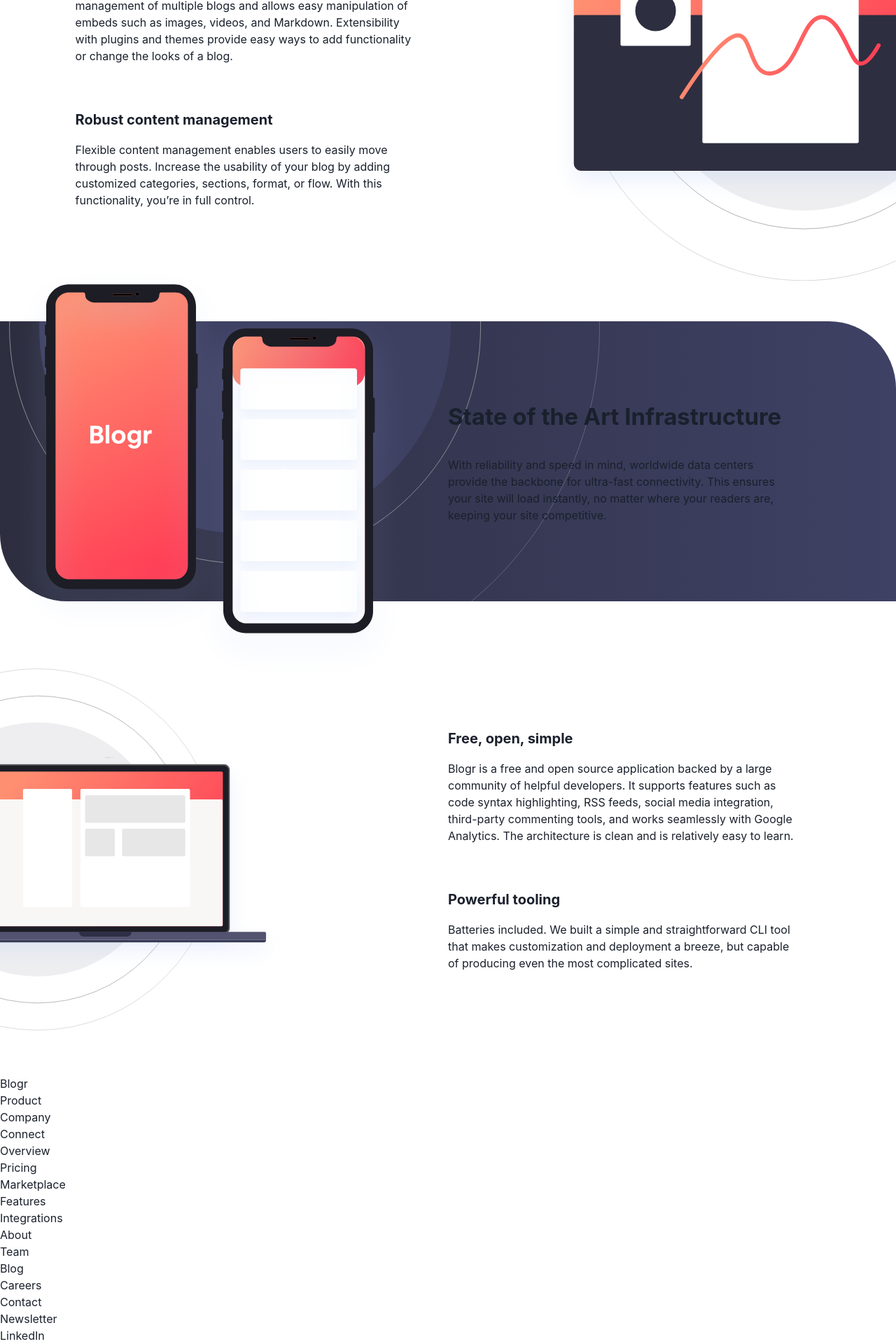
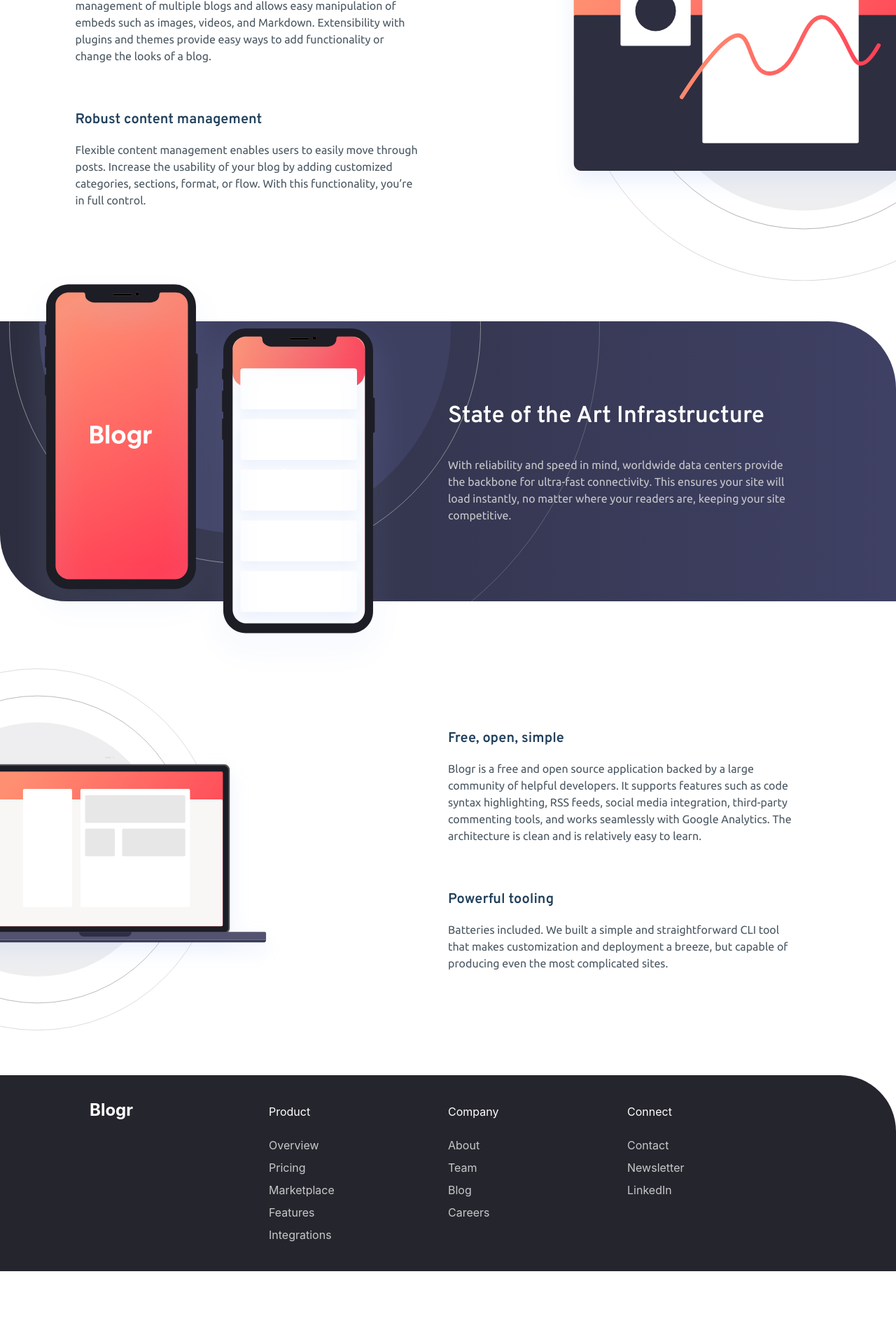
Before and after one commit to WilliamLa59/WebMockups, a React (Create React App) app in the folder blogr-landing-page/: page / in a window 1280 px wide. Shown: the part 794-2714 px from the top of the page at 70% size. After the commit the page ends 2610 px from the top, so only its background shows below. Built offline with nearby package versions, Linux system fonts and the light colour scheme.

Commit message:
footer completed
- general styling mostly done
(hero and nav still need some work)

```diff
--- a/blogr-landing-page/src/components/Footer/Footer.jsx
+++ b/blogr-landing-page/src/components/Footer/Footer.jsx
@@ -1,42 +1,50 @@
 import React from 'react'
 import { Text } from '@chakra-ui/react'
+import "./Footer.scss"
+
 export const Footer = () => {
   return (
     <footer>
       <div className='footer-container'>
+
         <div className='footer-logo'>
-          <Text>Blogr</Text>
+          <Text  fontSize="24" fontWeight="bold">Blogr</Text>
         </div>
 
-        <div className='col1-title'>
-          <Text>Product</Text>
+        <div className='col1'>
+          <div className='col1-title col-title'>
+            <Text>Product</Text>
+          </div>
+          <div className='item-container'>
+            <Text className='col-items'>Overview</Text>
+            <Text className='col-items'>Pricing</Text>
+            <Text className='col-items'>Marketplace</Text>
+            <Text className='col-items'>Features</Text>
+            <Text className='col-items'>Integrations</Text>
+          </div>
         </div>
 
-        <div className='col2-title'>
-          <Text>Company</Text>
+        <div className='col2'>
+          <div className='col2-title col-title'>
+            <Text>Company</Text>
+          </div>
+          <div className='item-container'>
+            <Text className='col-items'>About</Text>
+            <Text className='col-items'>Team</Text>
+            <Text className='col-items'>Blog</Text>
+            <Text className='col-items'>Careers</Text>
+          </div>
         </div>
 
-        <div className='col3-title'>
-          <Text>Connect</Text>
-        </div>
-
-        <div className='col1-items'>
-          <Text>Overview</Text>
-          <Text>Pricing</Text>
-          <Text>Marketplace</Text>
-          <Text>Features</Text>
-          <Text>Integrations</Text>
-        </div>
-        <div className='col2-items'>
-          <Text>About</Text>
-          <Text>Team</Text>
-          <Text>Blog</Text>
-          <Text>Careers</Text>
-        </div>
-        <div className='col3-items'>
-          <Text>Contact</Text>
-          <Text>Newsletter</Text>
-          <Text>LinkedIn</Text>
+        <div className='col3'>
+          <div className='col3-title col-title'>
+            <Text>Connect</Text>
+          </div>
+          <div className='item-container'>
+            <Text className='col-items'>Contact</Text>
+            <Text className='col-items'>Newsletter</Text>
+            <Text className='col-items'>LinkedIn</Text>
+          </div>
         </div>
 
       </div>
--- a/blogr-landing-page/src/components/Footer/Footer.scss
+++ b/blogr-landing-page/src/components/Footer/Footer.scss
@@ -0,0 +1,38 @@
+@import "../Shared/Shared.scss";
+
+.footer-container {
+  background-color: $footerDarkGrey;
+  color: $whiteTextColour;
+  border-radius: 0 5rem 0 0;
+  display: grid;
+  grid-template-columns: 1fr 1fr 1fr 1fr;
+  padding: 2rem 8rem;
+}
+
+.footer-links {
+  bottom: 1rem;
+}
+
+.footer-logo {
+  cursor: pointer;
+}
+
+.col-title {
+  margin-top: 0.5rem;
+  margin-bottom: 1.5rem;
+}
+
+.item-container {
+  display: flex;
+  flex-direction: column;
+}
+
+.col-items {
+  display: inline-block;
+  cursor: pointer;
+  color: $footerTextColour;
+  margin-bottom: 0.5rem;
+  &:hover {
+    text-decoration: underline;
+  }
+}
--- a/blogr-landing-page/src/components/Hero/Hero.jsx
+++ b/blogr-landing-page/src/components/Hero/Hero.jsx
@@ -29,10 +29,10 @@
 
         <Center>
           <div className='hero-btns'>
-            <Button >
-              Start For Free
+            <Button className='start-btn'>
+              Start for Free
             </Button>
-            <Button variant="outline">
+            <Button className='learn-btn'variant="outline">
               Learn More
             </Button>
           </div>
--- a/blogr-landing-page/src/components/Hero/Hero.scss
+++ b/blogr-landing-page/src/components/Hero/Hero.scss
@@ -1,10 +1,14 @@
+@import "../Shared/Shared.scss";
+
 .nav-hero-container {
   background-image: url("../../StartingFiles/images/bg-pattern-intro-desktop.svg"),
-    linear-gradient(to right, hsl(13, 100%, 72%), hsl(353, 100%, 62%));
+    linear-gradient(to right, $heroLightRed, $heroRed);
   background-position: 28% 51%;
   padding-top: 2rem;
   padding-bottom: 4rem;
   border-radius: 0 0 0 5rem;
+  color: $whiteTextColour;
+  font-family: $titleFont;
 }
 
 .hero-container {
@@ -20,4 +24,9 @@
 
 .hero-sub {
   margin-bottom: 3rem;
+  color: hsl(240, 2%, 79%);
 }
+
+.start-btn {
+  color: $btnlightRedColour;
+}
--- a/blogr-landing-page/src/components/Lead/Lead.jsx
+++ b/blogr-landing-page/src/components/Lead/Lead.jsx
@@ -21,7 +21,7 @@
 
             <div>
               <Text fontSize='20' fontWeight="bold" className='text-title'>Introducing and extensible editor</Text>
-              <Text fontSize='16'>
+              <Text fontSize='16' className='text-body'>
                 Blogr features an exceedingly intuitive interface which lets you focus on one thing: creating content.
                 The editor supports management of multiple blogs and allows easy manipulation of embeds such as images,
                 videos, and Markdown. Extensibility with plugins and themes provide easy ways to add functionality or
@@ -31,7 +31,7 @@
 
             <div>
               <Text fontSize='20' fontWeight="bold" className='text-title text-spacer'>Robust content management</Text>
-              <Text fontSize='16'>
+              <Text fontSize='16' className='text-body'>
                 Flexible content management enables users to easily move through posts. Increase the usability of your blog
                 by adding customized categories, sections, format, or flow. With this functionality, you’re in full control.
               </Text>
--- a/blogr-landing-page/src/components/Lead/Lead.scss
+++ b/blogr-landing-page/src/components/Lead/Lead.scss
@@ -1,3 +1,5 @@
+@import "../Shared/Shared.scss";
+
 .lead-container {
   margin-top: 4rem;
   margin-bottom: 4rem;
@@ -7,8 +9,8 @@
   position: relative;
   text-align: center;
   top: 2rem;
+  color: $headingColour;
 }
-
 .grid-container {
   display: grid;
   grid-template-columns: 1.25fr 1fr;
@@ -16,14 +18,6 @@
 
 .lead-text-container {
   width: 31rem;
-}
-
-.text-title {
-  margin-bottom: 1rem;
-}
-
-.text-spacer {
-  margin-top: 4rem;
 }
 
 .lead-img-container {
--- a/blogr-landing-page/src/components/Midbanner/Midbanner.scss
+++ b/blogr-landing-page/src/components/Midbanner/Midbanner.scss
@@ -1,6 +1,8 @@
+@import "../Shared/Shared.scss";
+
 .midbanner-container {
   background-image: url("../../StartingFiles/images/bg-pattern-circles.svg"),
-    linear-gradient(to right, hsl(237, 17%, 21%), hsl(237, 23%, 32%));
+    linear-gradient(to right, $bannerDarkGrey, $bannerLightGrey);
   background-position: -59% 81%;
   background-repeat: no-repeat;
   display: grid;
@@ -33,4 +35,11 @@
 
 .midbanner-header {
   margin-bottom: 2rem;
+  color: $whiteTextColour;
+  font-family: $titleFont;
 }
+
+.midbanner-text {
+  color: $footerTextColour;
+  font-family: $bodyFont;
+}
--- a/blogr-landing-page/src/components/Navbar/Navbar.jsx
+++ b/blogr-landing-page/src/components/Navbar/Navbar.jsx
@@ -66,8 +66,8 @@
       </div>
 
       <div className='nav-btns-container'>
-        <Button variant="ghost">Login</Button>
-        <Button>Sign Up</Button>
+        <Button className='login-btn' variant="ghost">Login</Button>
+        <Button className='signup-btn'>Sign Up</Button>
       </div>
 
     </div>
--- a/blogr-landing-page/src/components/Navbar/Navbar.scss
+++ b/blogr-landing-page/src/components/Navbar/Navbar.scss
@@ -1,7 +1,11 @@
+@import "../Shared/Shared.scss";
+
 .nav-container {
   display: grid;
   grid-template-columns: 1fr 1fr;
   background: transparent;
+  color: $whiteTextColour;
+  font-family: $bodyFont;
 }
 
 .nav-wrapper {
@@ -13,8 +17,16 @@
   margin-right: 4rem;
 }
 
+.nav-link-container {
+  color: $footerTextColour;
+}
+
 .nav-btns-container {
   display: flex;
   justify-content: flex-end;
   margin-right: 8rem;
 }
+
+.signup-btn {
+  color: $btnRedColour;
+}
--- /dev/null
+++ b/blogr-landing-page/src/components/Shared/Shared.scss
@@ -0,0 +1,36 @@
+@import url("https://fonts.googleapis.com/css2?family=Overpass:wght@300;600&family=Ubuntu:wght@400;500;700&display=swap");
+
+// Fonts
+$titleFont: "Overpass", sans-serif;
+$bodyFont: "Ubuntu", sans-serif;
+
+// Colours
+// TextColours
+$headingColour: hsl(208, 49%, 24%);
+$bodyTextColour: hsl(207, 13%, 34%);
+$whiteTextColour: hsl(0, 0%, 100%);
+$footerTextColour: hsl(240, 2%, 79%);
+$btnlightRedColour: hsl(355, 100%, 74%);
+$btnRedColour: hsl(356, 100%, 66%);
+
+// BackgroundColours
+$heroLightRed: hsl(13, 100%, 72%);
+$heroRed: hsl(353, 100%, 62%);
+
+$bannerDarkGrey: hsl(237, 17%, 21%);
+$bannerLightGrey: hsl(237, 23%, 32%);
+
+$footerDarkGrey: hsl(240, 10%, 16%);
+
+.text-title {
+  margin-bottom: 1rem;
+  color: $headingColour;
+  font-family: $titleFont;
+}
+.text-spacer {
+  margin-top: 4rem;
+}
+.text-body {
+  color: $bodyTextColour;
+  font-family: $bodyFont;
+}
--- a/blogr-landing-page/src/components/Walkthrough/Walkthrough.jsx
+++ b/blogr-landing-page/src/components/Walkthrough/Walkthrough.jsx
@@ -1,5 +1,5 @@
 import React from 'react'
-import { Text,Center } from '@chakra-ui/react'
+import { Text } from '@chakra-ui/react'
 import wlkthrImg from '../../StartingFiles/images/illustration-laptop-desktop.svg'
 import './Walkthrough.scss'
 
@@ -15,7 +15,7 @@
         <div className='wlkthr-text-container'>
           <div>
             <Text fontSize='20' fontWeight="bold" className='text-title'>Free, open, simple</Text>
-            <Text fontSize="16">
+            <Text fontSize="16" className='text-body'>
               Blogr is a free and open source application backed by a large community of helpful developers. It supports
               features such as code syntax highlighting, RSS feeds, social media integration, third-party commenting tools,
               and works seamlessly with Google Analytics. The architecture is clean and is relatively easy to learn.
@@ -23,7 +23,7 @@
           </div>
           <div>
             <Text fontSize='20' fontWeight="bold" className='text-title text-spacer'>Powerful tooling</Text>
-            <Text fontSize="16">
+            <Text fontSize="16" className='text-body'>
             Batteries included. We built a simple and straightforward CLI tool that makes customization and deployment a breeze, but
             capable of producing even the most complicated sites.
             </Text>
--- a/blogr-landing-page/src/components/Walkthrough/Walkthrough.scss
+++ b/blogr-landing-page/src/components/Walkthrough/Walkthrough.scss
@@ -1,3 +1,5 @@
+@import "../Shared/Shared.scss";
+
 .wlkthr-container {
   display: grid;
   grid-template-columns: 1fr 1fr;
```
